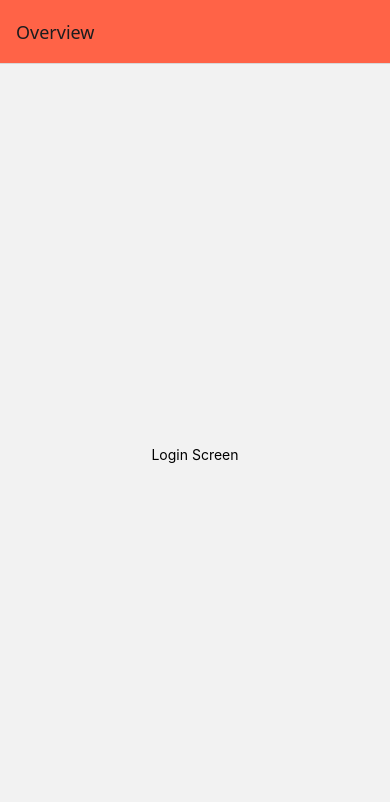
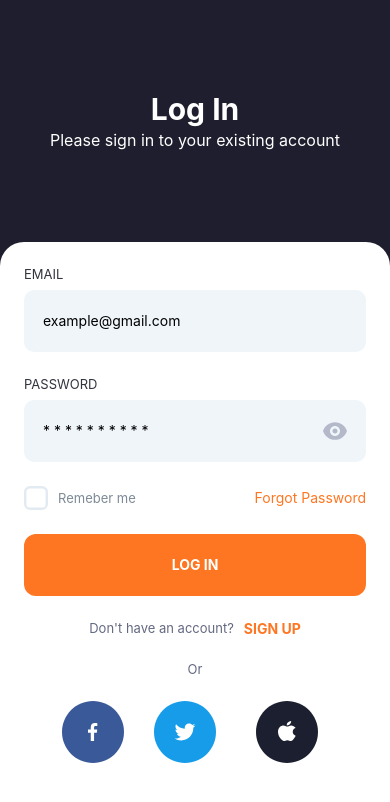
Before and after one commit to cmcodes1/food-delivery, a React Native app: screen / in a window 390 px wide. Shown: the top 802 px of the page. Built offline with nearby package versions, Linux system fonts and the light colour scheme.

Commit message:
✨ added Login Screen

```diff
--- /dev/null
+++ b/src/components/Spacer.tsx
@@ -0,0 +1,11 @@
+import * as React from 'react';
+import {View} from 'react-native';
+
+interface SpacerProps {
+  height?: number;
+  width?: number;
+}
+
+export default function Spacer({height, width}: SpacerProps) {
+  return <View style={{height: height, width: width}} />;
+}
--- a/src/navigation/NavigationContainer.tsx
+++ b/src/navigation/NavigationContainer.tsx
@@ -1,42 +1,19 @@
-import * as React from 'react';
-import {View, Text} from 'react-native';
 import {createStaticNavigation} from '@react-navigation/native';
 import {createNativeStackNavigator} from '@react-navigation/native-stack';
-import styles from '../styles/styles';
-
-function LoginScreen() {
-  return (
-    <View style={styles.root}>
-      <Text>Login Screen</Text>
-    </View>
-  );
-}
-
-function SignupScreen() {
-  return (
-    <View style={styles.root}>
-      <Text>Signup Screen</Text>
-    </View>
-  );
-}
+import * as React from 'react';
+import LoginScreen from '../screens/LoginScreen';
 
 const RootStack = createNativeStackNavigator({
   initialRouteName: 'LoginScreen',
   screenOptions: {
-    headerStyle: {backgroundColor: 'tomato'},
+    headerShown: false,
   },
   screens: {
     LoginScreen: {
       screen: LoginScreen,
-      options: {
-        title: 'Overview',
-      },
-    },
-    SignupScreen: {
-      screen: SignupScreen,
-      options: {
-        title: 'Overview',
-      },
+      // options: {
+      //   title: 'Overview',
+      // },
     },
   },
 });
--- a/src/screens/LoginScreen.tsx
+++ b/src/screens/LoginScreen.tsx
@@ -1,11 +1,93 @@
 import * as React from 'react';
-import {View, Text} from 'react-native';
-import styles from '../styles/styles';
+import {
+  View,
+  Text,
+  TextInput,
+  TouchableOpacity,
+  ScrollView,
+} from 'react-native';
+import styles from './styles';
+import Spacer from '../components/Spacer';
+import icons from '../styles/icons';
+import {SvgXml} from 'react-native-svg';
 
 export default function LoginScreen() {
   return (
-    <View style={styles.root}>
-      <Text>Login Screen</Text>
-    </View>
+    <ScrollView>
+      <View style={styles.root}>
+        <View style={styles.header}>
+          <Text style={styles.headerText}>Log In</Text>
+          <Text style={styles.subheaderText}>
+            Please sign in to your existing account
+          </Text>
+        </View>
+        <View style={styles.body}>
+          <Text style={styles.labelDark}>EMAIL</Text>
+          <TextInput
+            placeholder="example@gmail.com"
+            keyboardType="email-address"
+            style={styles.input}
+            autoCorrect={false}
+          />
+          <Spacer height={24} />
+          <Text style={styles.labelDark}>PASSWORD</Text>
+          <View style={[styles.inputContainer, styles.input]}>
+            <TextInput
+              placeholder="* * * * * * * * * *"
+              autoCorrect={false}
+              secureTextEntry={true}
+            />
+            <SvgXml xml={icons.eyeOpen} width={24} height={24} />
+          </View>
+          <Spacer height={24} />
+          <View style={styles.forgotPasswordContainer}>
+            <View style={styles.rememberMeContainer}>
+              <SvgXml
+                xml={icons.checkbox}
+                width={24}
+                height={24}
+                style={styles.checkbox}
+              />
+              <Text style={[styles.labelDark, styles.labelGrey]}>
+                Remeber me
+              </Text>
+            </View>
+            <Text style={[styles.labelDark, styles.labelPrimary]}>
+              Forgot Password
+            </Text>
+          </View>
+          <Spacer height={24} />
+          <TouchableOpacity style={styles.button}>
+            <Text style={styles.buttonText}>LOG IN</Text>
+          </TouchableOpacity>
+          <Spacer height={24} />
+          <View style={styles.signupContainer}>
+            <Text style={styles.labelDarkGrey}>Don't have an account?</Text>
+            <Spacer width={10} />
+            <Text style={styles.labelPrimaryBold}>SIGN UP</Text>
+          </View>
+          <Spacer height={24} />
+          <Text style={[styles.labelDarkGrey, styles.textAlignCenter]}>Or</Text>
+          <Spacer height={24} />
+          <View style={styles.socialContainer}>
+            <SvgXml xml={icons.facebook} width={62} height={62} />
+            <Spacer width={30} />
+            <SvgXml
+              xml={icons.twitter}
+              width={62}
+              height={62}
+              style={styles.checkbox}
+            />
+            <Spacer width={30} />
+            <SvgXml
+              xml={icons.apple}
+              width={62}
+              height={62}
+              style={styles.checkbox}
+            />
+          </View>
+        </View>
+      </View>
+    </ScrollView>
   );
 }
--- /dev/null
+++ b/src/screens/styles.ts
@@ -0,0 +1,111 @@
+import {StyleSheet} from 'react-native';
+import colors from '../styles/colors';
+
+const styles = StyleSheet.create({
+  root: {
+    flex: 1,
+    backgroundColor: colors.bgDark,
+  },
+  header: {
+    height: '40%',
+    justifyContent: 'center',
+  },
+  headerText: {
+    color: colors.light,
+    fontSize: 30,
+    fontWeight: 700,
+    textAlign: 'center',
+  },
+  subheaderText: {
+    color: colors.light,
+    fontSize: 16,
+    fontWeight: 400,
+    textAlign: 'center',
+    marginTop: 3,
+  },
+  labelDark: {
+    color: colors.labelDark,
+    fontSize: 13,
+    fontWeight: 400,
+  },
+  inputContainer: {
+    flexDirection: 'row',
+    justifyContent: 'space-between',
+    alignItems: 'center',
+  },
+  input: {
+    backgroundColor: colors.bgTextInput,
+    height: 62,
+    borderRadius: 10,
+    paddingHorizontal: 19,
+    marginTop: 8,
+  },
+  body: {
+    backgroundColor: colors.light,
+    height: '120%',
+    padding: 24,
+    borderTopLeftRadius: 24,
+    borderTopRightRadius: 24,
+  },
+  forgotPasswordContainer: {
+    flexDirection: 'row',
+    justifyContent: 'space-between',
+    alignItems: 'center',
+  },
+  rememberMeContainer: {
+    flexDirection: 'row',
+    alignItems: 'center',
+  },
+  checkbox: {
+    marginRight: 10,
+  },
+  labelGrey: {
+    color: colors.labelGrey,
+    textAlign: 'left',
+  },
+  labelPrimary: {
+    color: colors.labelPrimary,
+    fontSize: 14,
+    textAlign: 'right',
+  },
+  button: {
+    height: 62,
+    width: '100%',
+    backgroundColor: colors.labelPrimary,
+    borderRadius: 12,
+    justifyContent: 'center',
+    alignSelf: 'center',
+  },
+  buttonText: {
+    color: colors.light,
+    fontSize: 14,
+    fontWeight: 700,
+    textAlign: 'center',
+  },
+  signupContainer: {
+    flexDirection: 'row',
+    alignItems: 'center',
+    alignSelf: 'center',
+  },
+  labelDarkGrey: {
+    color: colors.labelDarkGrey,
+    fontSize: 13,
+    fontWeight: 400,
+  },
+  labelPrimaryBold: {
+    color: colors.labelPrimary,
+    fontSize: 14,
+    fontWeight: 700,
+    textAlign: 'right',
+  },
+  textAlignCenter: {
+    textAlign: 'center',
+  },
+  socialContainer: {
+    flexDirection: 'row',
+    alignItems: 'center',
+    alignSelf: 'center',
+  },
+});
+
+export default styles;
--- /dev/null
+++ b/src/styles/colors.ts
@@ -0,0 +1,11 @@
+const colors = {
+  bgDark: '#1E1E2E',
+  light: '#FFFFFF',
+  bgTextInput: '#F0F5FA',
+  labelDark: '#32343E',
+  labelGrey: '#7E8A97',
+  labelDarkGrey: '#646982',
+  labelPrimary: '#FF7622',
+};
+
+export default colors;
--- /dev/null
+++ b/src/styles/icons.ts
@@ -0,0 +1,27 @@
+const icons = {
+  eyeOpen: `<svg width="19" height="14" viewBox="0 0 19 14" fill="none" xmlns="http://www.w3.org/2000/svg">
+    <path d="M9.49999 9C10.0281 9 10.5346 8.78929 10.908 8.41421C11.2814 8.03914 11.4912 7.53043 11.4912 7C11.4912 6.46957 11.2814 5.96086 10.908 5.58579C10.5346 5.21071 10.0281 5 9.49999 5C8.97189 5 8.46542 5.21071 8.092 5.58579C7.71858 5.96086 7.50879 6.46957 7.50879 7C7.50879 7.53043 7.71858 8.03914 8.092 8.41421C8.46542 8.78929 8.97189 9 9.49999 9Z" fill="#B4B9CA"/>
+    <path fill-rule="evenodd" clip-rule="evenodd" d="M0 7C1.26839 2.943 5.04171 0 9.5 0C13.9583 0 17.7316 2.943 19 7C17.7316 11.057 13.9583 14 9.5 14C5.04171 14 1.26839 11.057 0 7ZM13.4824 7C13.4824 8.06087 13.0628 9.07828 12.316 9.82843C11.5691 10.5786 10.5562 11 9.5 11C8.4438 11 7.43087 10.5786 6.68402 9.82843C5.93718 9.07828 5.51761 8.06087 5.51761 7C5.51761 5.93913 5.93718 4.92172 6.68402 4.17157C7.43087 3.42143 8.4438 3 9.5 3C10.5562 3 11.5691 3.42143 12.316 4.17157C13.0628 4.92172 13.4824 5.93913 13.4824 7Z" fill="#B4B9CA"/>
+    </svg>`,
+  checkbox: `<svg width="20" height="20" viewBox="0 0 20 20" fill="none" xmlns="http://www.w3.org/2000/svg">
+<path d="M1 5C1 2.79086 2.79086 1 5 1H15C17.2091 1 19 2.79086 19 5V15C19 17.2091 17.2091 19 15 19H5C2.79086 19 1 17.2091 1 15V5Z" fill="white" stroke="#E3EBF2" stroke-width="2"/>
+</svg>
+`,
+  facebook: `<svg width="62" height="62" viewBox="0 0 62 62" fill="none" xmlns="http://www.w3.org/2000/svg">
+<path d="M0 31C0 13.8792 13.8792 0 31 0C48.1208 0 62 13.8792 62 31C62 48.1208 48.1208 62 31 62C13.8792 62 0 48.1208 0 31Z" fill="#395998"/>
+<path d="M32.065 39.9972V31.8012H34.83L35.241 28.5922H32.065V26.5482C32.065 25.6222 32.323 24.9882 33.652 24.9882H35.336V22.1272C34.5166 22.0394 33.693 21.997 32.869 22.0002C30.425 22.0002 28.747 23.4922 28.747 26.2312V28.5862H26V31.7952H28.753V39.9972H32.065Z" fill="white"/>
+</svg>
+`,
+  twitter: `<svg width="62" height="62" viewBox="0 0 62 62" fill="none" xmlns="http://www.w3.org/2000/svg">
+<path d="M0 31C0 13.8792 13.8792 0 31 0C48.1208 0 62 13.8792 62 31C62 48.1208 48.1208 62 31 62C13.8792 62 0 48.1208 0 31Z" fill="#169CE8"/>
+<path d="M41.3999 24.5496C40.6343 24.8896 39.8119 25.1184 38.9487 25.2216C39.8303 24.6936 40.5063 23.8576 40.8247 22.8608C40.0007 23.3496 39.0871 23.7048 38.1143 23.8968C37.3359 23.0672 36.2271 22.5488 34.9999 22.5488C32.6431 22.5488 30.7327 24.46 30.7327 26.816C30.7327 27.1504 30.7711 27.4768 30.8431 27.788C27.2967 27.6104 24.1527 25.9112 22.0471 23.3288C21.6807 23.9592 21.4703 24.692 21.4703 25.4752C21.4703 26.9552 22.2231 28.2616 23.3679 29.0264C22.6687 29.004 22.0103 28.812 21.4351 28.4928C21.4351 28.5112 21.4351 28.528 21.4351 28.5464C21.4351 30.6144 22.9055 32.3392 24.8583 32.7304C24.5007 32.828 24.1231 32.88 23.7335 32.88C23.4591 32.88 23.1911 32.8528 22.9311 32.804C23.4743 34.4992 25.0503 35.7336 26.9175 35.768C25.4575 36.9128 23.6175 37.5952 21.6175 37.5952C21.2735 37.5952 20.9335 37.5752 20.5991 37.5352C22.4879 38.7456 24.7303 39.452 27.1407 39.452C34.9903 39.452 39.2815 32.9496 39.2815 27.3104C39.2815 27.1256 39.2775 26.9416 39.2695 26.7584C40.1039 26.156 40.8279 25.4048 41.3999 24.5496Z" fill="white"/>
+</svg>
+`,
+  apple: `<svg width="62" height="62" viewBox="0 0 62 62" fill="none" xmlns="http://www.w3.org/2000/svg">
+<path d="M0 31C0 13.8792 13.8792 0 31 0C48.1208 0 62 13.8792 62 31C62 48.1208 48.1208 62 31 62C13.8792 62 0 48.1208 0 31Z" fill="#1B1F2F"/>
+<path d="M35.125 20C33.972 20.067 32.6483 20.7093 31.8613 21.5273C31.1503 22.2713 30.5894 23.3763 30.8184 24.4453C32.0714 24.4783 33.329 23.8193 34.082 22.9863C34.785 22.2073 35.318 21.12 35.125 20ZM35.1934 24.4434C33.3844 24.4434 32.628 25.5547 31.375 25.5547C30.086 25.5547 28.9077 24.5137 27.3477 24.5137C25.2257 24.5147 22 26.4803 22 31.1113C22 35.3243 25.8177 40 27.9727 40C29.2817 40.013 29.599 39.177 31.375 39.168C33.153 39.155 33.5367 40.011 34.8477 40C36.3237 39.989 37.4764 38.367 38.3184 37.082C38.9224 36.162 39.1707 35.6923 39.6387 34.6523C36.1657 33.7723 35.4747 28.1717 39.6387 27.0137C38.8527 25.6727 36.5584 24.4434 35.1934 24.4434Z" fill="white"/>
+</svg>
+`,
+};
+
+export default icons;
```
